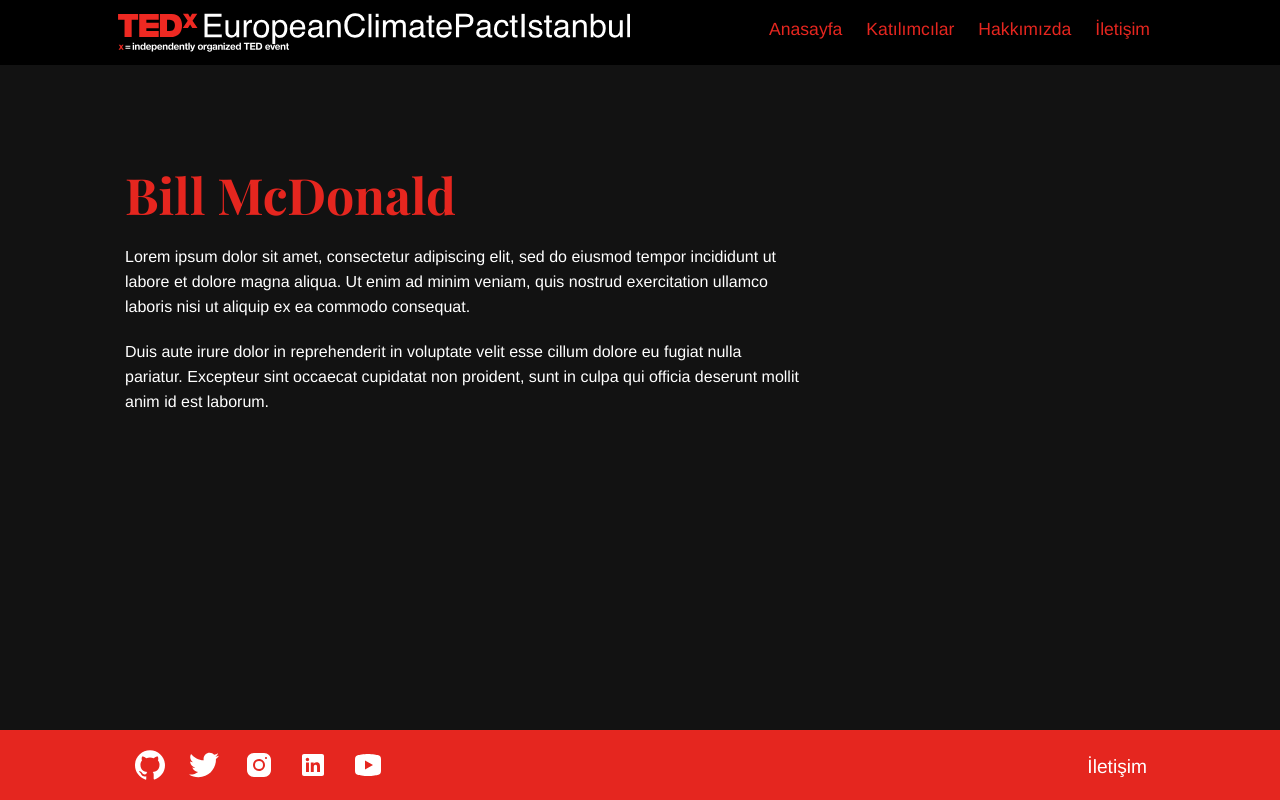
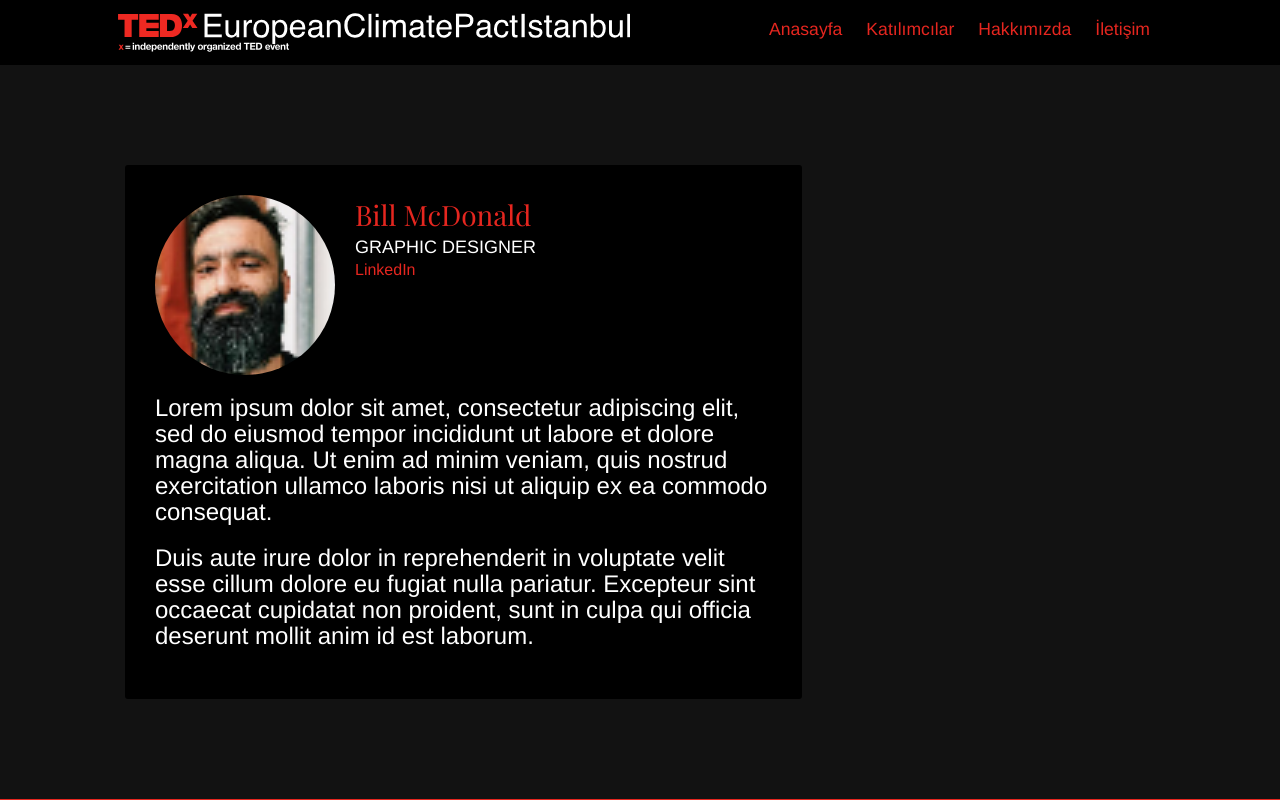
Before and after one commit to Eldoritto/EuropeanClimatePactIstanbul, a Jekyll site: the page built from _team/bill-mcdonald.md, in a window 1280 px wide. Shown: the top 800 px of the page. Built offline with Jekyll 4.4.1, drawn with Linux system fonts in a browser that asks for light colours; grey boxes are pictures that could not be loaded.

Commit message:
Each speaker now has his/her own page, design improvements are on the way!

```diff
--- a/_layouts/team.html
+++ b/_layouts/team.html
@@ -1,14 +1,27 @@
 ---
 layout: default
-bodyClass: "page-team"
+bodyClass: "page-teams"
 ---
 
 <div class="container pb-6 pt-6 pt-md-10 pb-md-10">
   <div class="row justify-content-start">
     <div class="col-12 col-md-8">
       <div class="team team-single">
-        <h1 class="title">{{page.title}}</h1>
-        <div class="content">{{content}}</div>
+        <div class="team private-summary">
+          {% if page.image %}
+          <div class="private-image">
+            <img width="180" height="180" alt="{{ team.title }}" class="img-fluid mb-2" src="{{ page.image | relative_url }}" />
+          </div>
+          {% endif %}
+          <div class="private-meta">
+            <h2 class="private-name"><a href="{{ page.url | relative_url }}">{{ page.title }}</a></h2>
+            <p class="private-description">{{ page.jobtitle }}</p>
+            {% if page.linkedinurl %}
+            <a target="_blank" href="{{ page.linkedinurl }}" rel="noreferrer">LinkedIn</a>
+            {% endif %}
+          </div>
+          <div class="private-content">{{page.content}}</div>
+        </div>
       </div>
     </div>
   </div>
--- a/_sass/pages/_page-teams.scss
+++ b/_sass/pages/_page-teams.scss
@@ -52,4 +52,43 @@
       }
     }
   }
+  .private-summary {
+    background-color: $white-offset;
+    padding: 30px;
+    border-radius: 3px;
+    display: flex;
+    flex-wrap: wrap;
+    flex-direction: row;
+    .private-image {
+      height: 180px;
+      width: 180px;
+      margin-right: 20px;
+      border-radius: 50%;
+      overflow: hidden;
+      img {
+        width: 180px;
+      }
+    }
+    .private-meta {
+      flex: 1;
+      h2 {
+        margin: 0;
+        font-size: 28px;
+        font-weight: normal;
+      }
+      p {
+        color: $black;
+        text-transform: uppercase;
+        margin: 0;
+        font-size: 18px;
+        font-weight: 500;
+      }
+    }
+    .private-content {
+      margin-top: 20px;
+      flex: 1 0 100%;
+      font-size: 24px;
+    }
+  }
+
 }
```
Also changed, not shown: _team/bill-mcdonald.md (+1 -0 lines).
